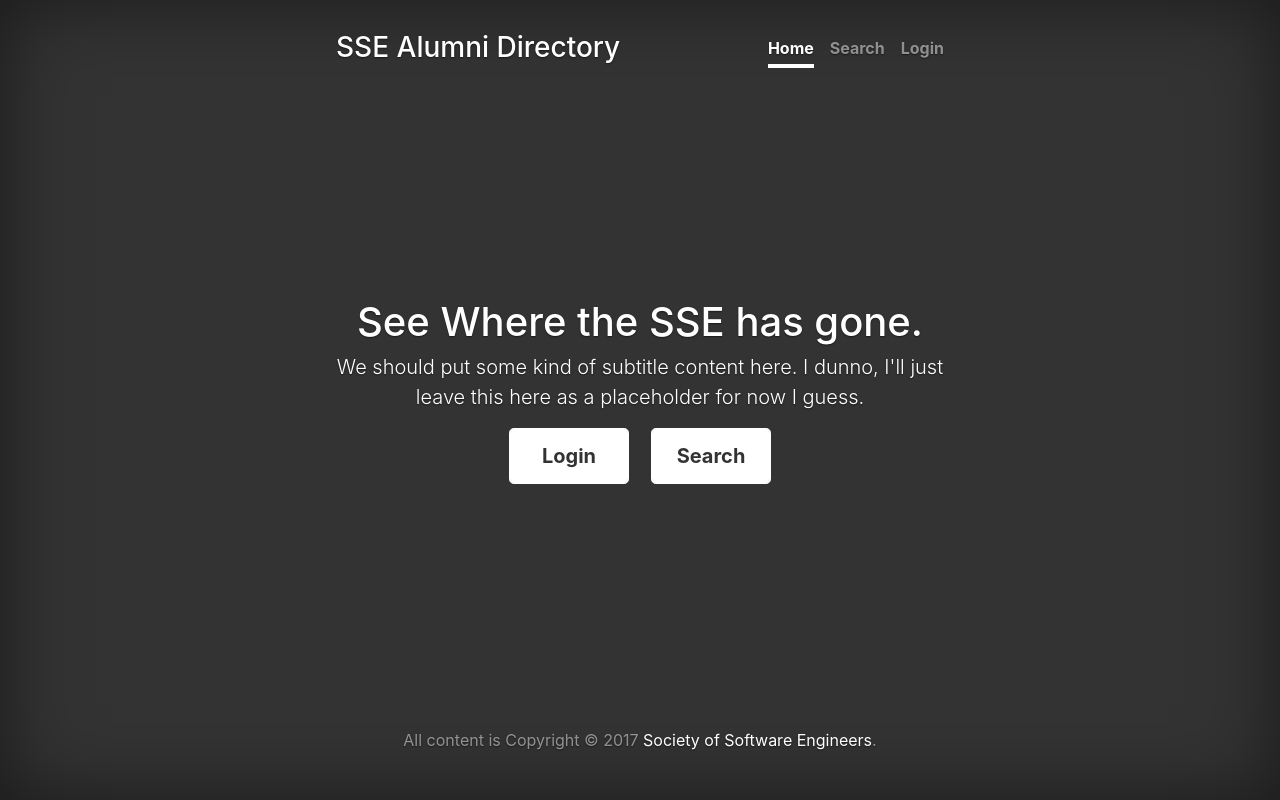
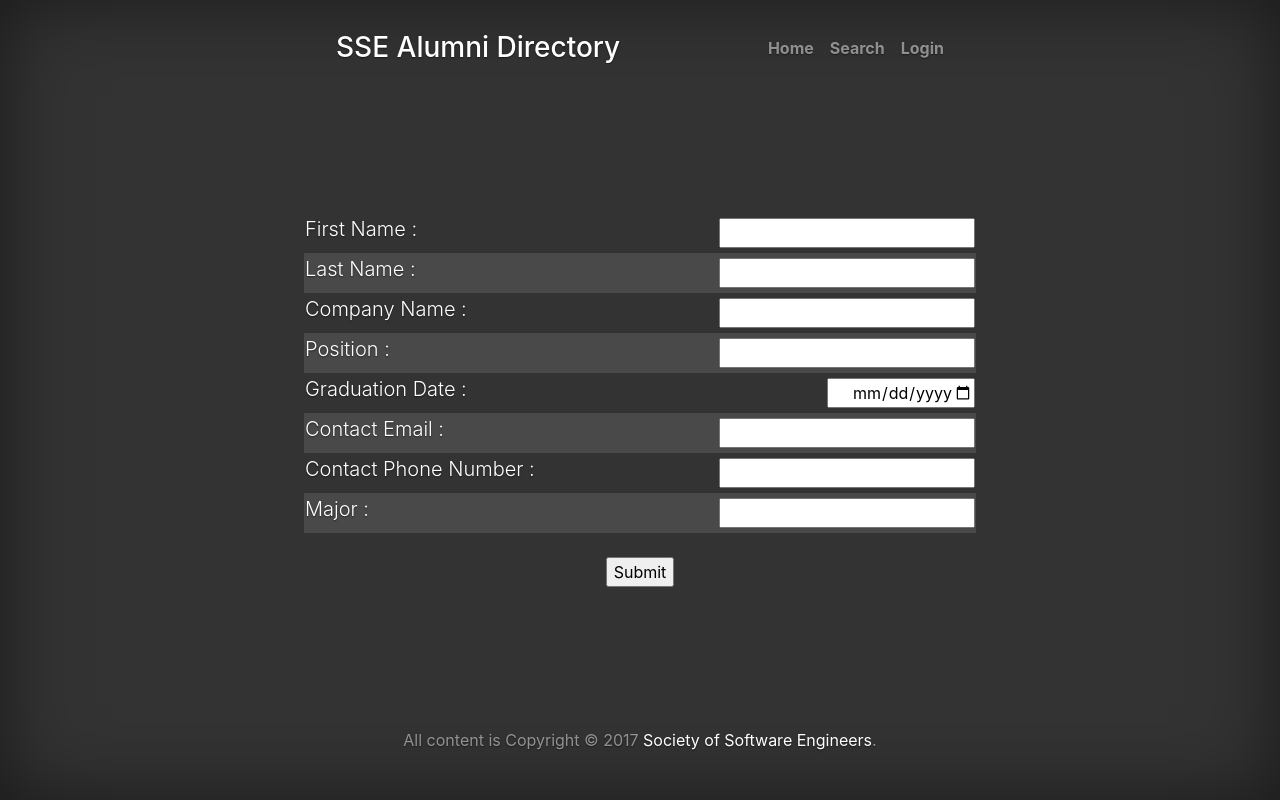
Before and after one commit to rit-sse/sse-alumni, a React (Create React App) app: page /profile in a window 1280 px wide. Before the commit this address led to /home. Built offline with nearby package versions, Linux system fonts and the light colour scheme.

Commit message:
Made a profile page for the user to input the information for the DB

```diff
--- a/public/main.css
+++ b/public/main.css
@@ -162,3 +162,15 @@ a.nav-link.active {
     width: 42rem;
   }
 }
+table{
+  width: 100%;
+}
+tr{
+  text-align: left;
+}
+tr#even{
+  background-color: rgb(73, 73, 73);
+}
+input{
+  text-align: right;
+}
--- a/src/components/App.js
+++ b/src/components/App.js
@@ -6,6 +6,7 @@ import Home from './Home';
 import Search from './Search';
 import Login from './Login';
 import TopBar from './TopBar';
+import Profile from './Profile';
 
 class App extends Component {
   render() {
@@ -18,6 +19,7 @@ class App extends Component {
                 <Route exact path='/home' component={Home}/>
                 <Route exact path='/search' component={Search}/>
                 <Route exact path='/login' component={Login}/>
+                <Route exact path='/profile' component={Profile}/>
                 <Route path='/' render={() => (<Redirect to="/home"/>)}/>
             </Switch>
         </div>
--- /dev/null
+++ b/src/components/Profile.js
@@ -0,0 +1,83 @@
+import React, { Component } from 'react';
+
+class Login extends Component {
+  render() {
+    return (
+        <form>
+
+            <table align='center'>
+                <tbody>
+                <tr id='odd'>
+                    <td>
+                        <label class='lead'>First Name : </label>
+                    </td>
+                    <td>
+                        <input type='text' class='pull-right'></input><br/>
+                    </td>
+                </tr>
+                <tr id='even'>
+                    <td>
+                        <label class='lead'>Last Name : </label>
+                    </td>
+                    <td>
+                        <input type='text' class='pull-right'></input><br/>
+                    </td>
+                </tr>
+                <tr id='odd'>
+                    <td>
+                        <label class='lead'>Company Name : </label>
+                    </td>
+                    <td>
+                        <input type='text' class='pull-right'></input><br/>
+                    </td>
+                </tr>
+                <tr id='even'>
+                    <td>
+                        <label class='lead'>Position : </label>
+                    </td>
+                    <td>
+                        <input type='text' class='pull-right'></input><br/>
+                    </td>
+                </tr>
+                <tr id='odd'>
+                    <td>
+                        <label class='lead'>Graduation Date : </label>
+                    </td>
+                    <td>
+                        <input type='date' class='pull-right'></input><br/>
+                    </td>
+                </tr>
+                <tr id='even'>
+                    <td>
+                        <label class='lead'>Contact Email : </label>
+                    </td>
+                    <td>
+                        <input type='text' class='pull-right'></input><br/>
+                    </td>
+                </tr>
+                <tr id='odd'>
+                    <td>
+                        <label class='lead'>Contact Phone Number : </label>
+                    </td>
+                    <td>
+                        <input type='text' class='pull-right'></input><br/>
+                    </td>
+                </tr>
+                <tr id='even'>
+                    <td>
+                        <label class='lead'>Major : </label>
+                    </td>
+                    <td>
+                        <input type='text' class='pull-right'></input><br/>
+                    </td>
+                </tr>
+                </tbody>
+            </table>
+            <br/>
+            <input type='submit'></input>
+        </form>
+    );
+  }
+}
+
+export default Login;
```
